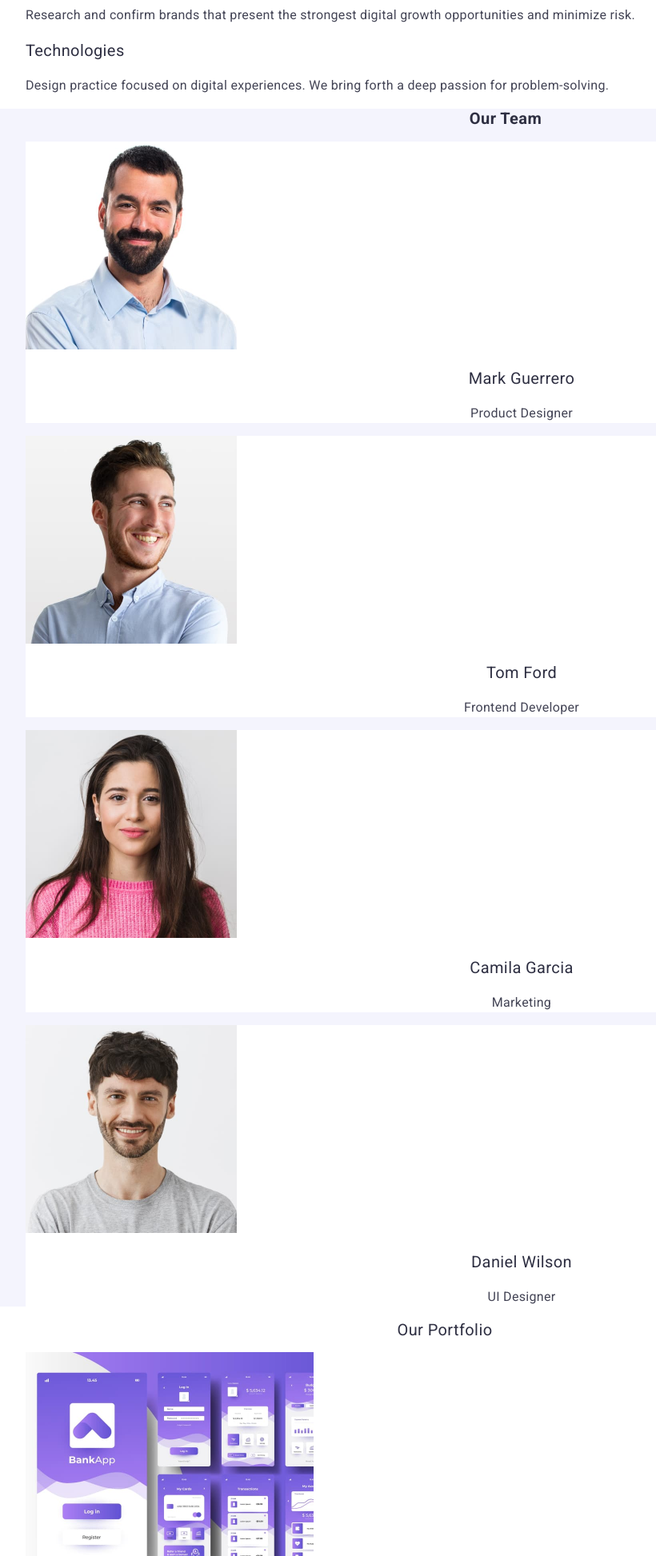
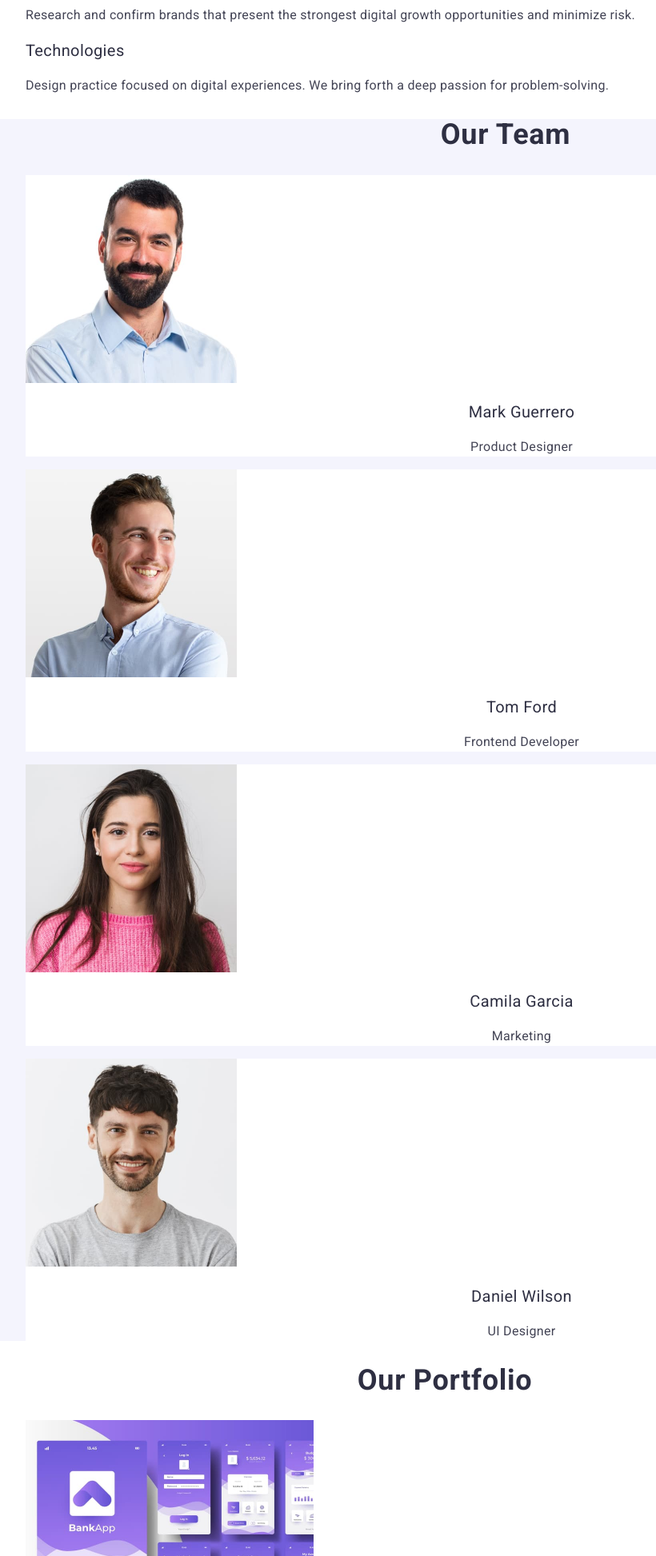
Before and after one commit to VladimirObidchuk/goit-markup-hw-02, a plain HTML site: page index.html in a window 1280 px wide. Shown: the part 1100-3046 px from the top of the page at 80% size, without its empty margins (8-828 px from the left). Drawn offline with nearby package versions, Linux system fonts and the light colour scheme.

Commit message:
modified style

```diff
--- a/css/style.css
+++ b/css/style.css
@@ -86,24 +86,18 @@ body {
   background-color: #f4f4fd;
 }
 .team-title {
-  font-weight: 500;
-  font-size: 20px;
-  line-height: 1.2;
+  font-weight: 700;
+  font-size: 36px;
+  line-height: 1.11;
   letter-spacing: 0.02em;
+  text-align: center;
+  color: #2e2f42;
 }
 .team-card-title {
   text-align: center;
 }
 .team-card-text {
   text-align: center;
-}
-
-.team-title {
-  font-weight: 700;
-  letter-spacing: 0.02em;
-  text-align: center;
-  text-transform: capitalize;
-  color: #2e2f42;
 }
 .team-card {
   background-color: #fff;
@@ -114,17 +108,11 @@ body {
 }
 .portfolio-title {
   font-weight: 700;
+  font-size: 36px;
+  line-height: 1.11;
   letter-spacing: 0.02em;
   text-align: center;
-  text-transform: capitalize;
   color: #2e2f42;
-}
-
-.portfolio-title {
-  font-weight: 500;
-  font-size: 20px;
-  line-height: 1.2;
-  letter-spacing: 0.02em;
 }
 .footer {
   height: 312px;
```
